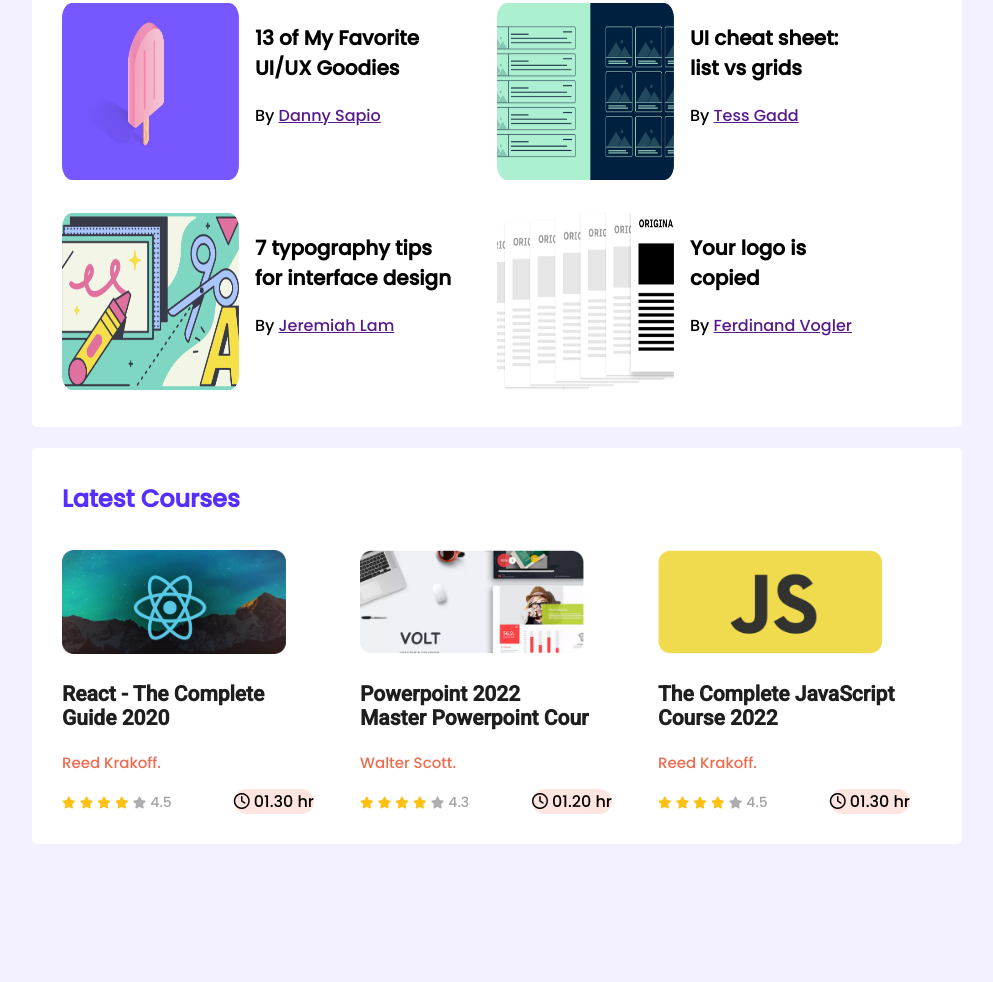
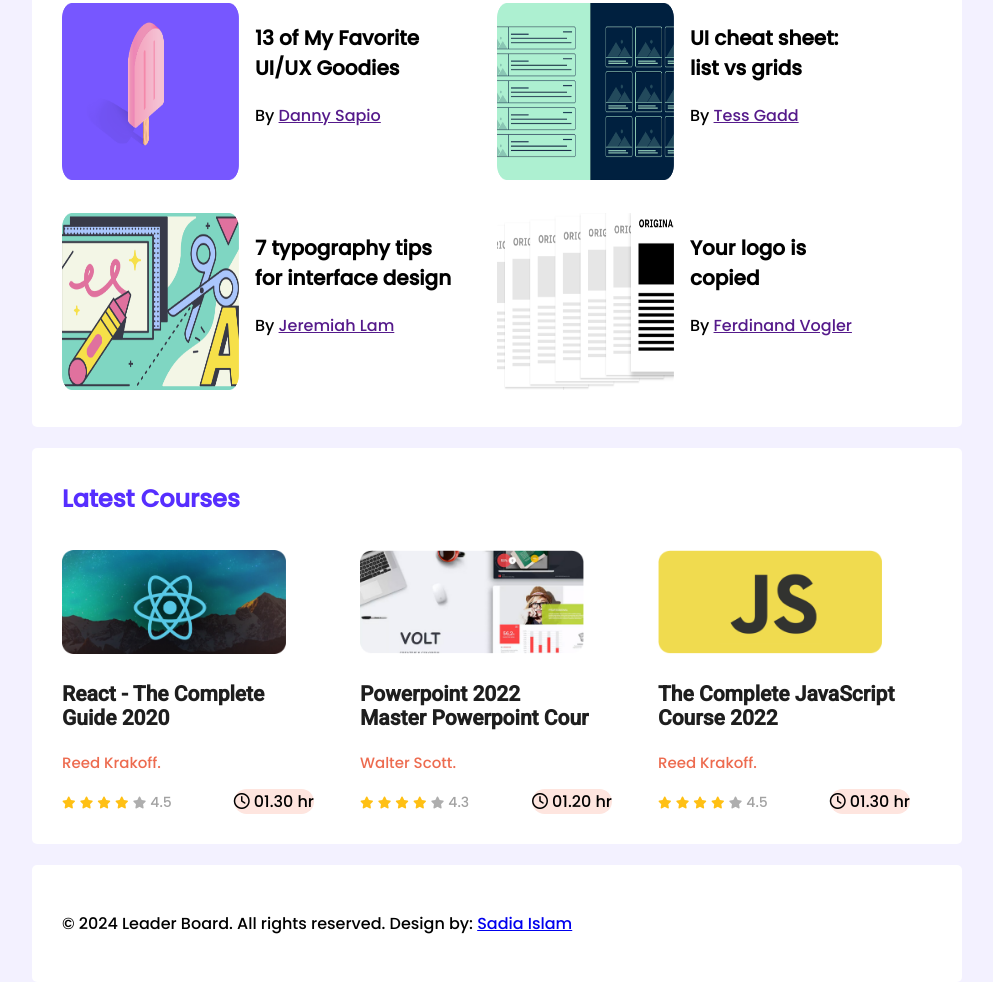
Before and after one commit to codewithsad/leader-board-website, a plain HTML site: page index.html in a window 1280 px wide. Shown: the part 404-1386 px from the top of the page, without its empty margins (143-1136 px from the left). Before the commit the page ends 1248 px from the top, so only its background shows below. Drawn offline with Linux system fonts and the light colour scheme.

Commit message:
Update index.html

```diff
--- a/index.html
+++ b/index.html
@@ -189,6 +189,17 @@
                 </div>
             </div>
         </section>
+        <footer>
+            <section class="footer-copyright text-center py-4">
+              <div class="container">
+                <div class="row">
+                  <div class="col-lg-12">
+                    <p>© 2024 Leader Board. All rights reserved. Design by: <a href="https://www.codewithsad.com/" target="_blank"> Sadia Islam</a> </p>
+                  </div>
+                </div>
+              </div>
+            </section>
+        </footer>
     </main>
 </body>
 </html>
```
